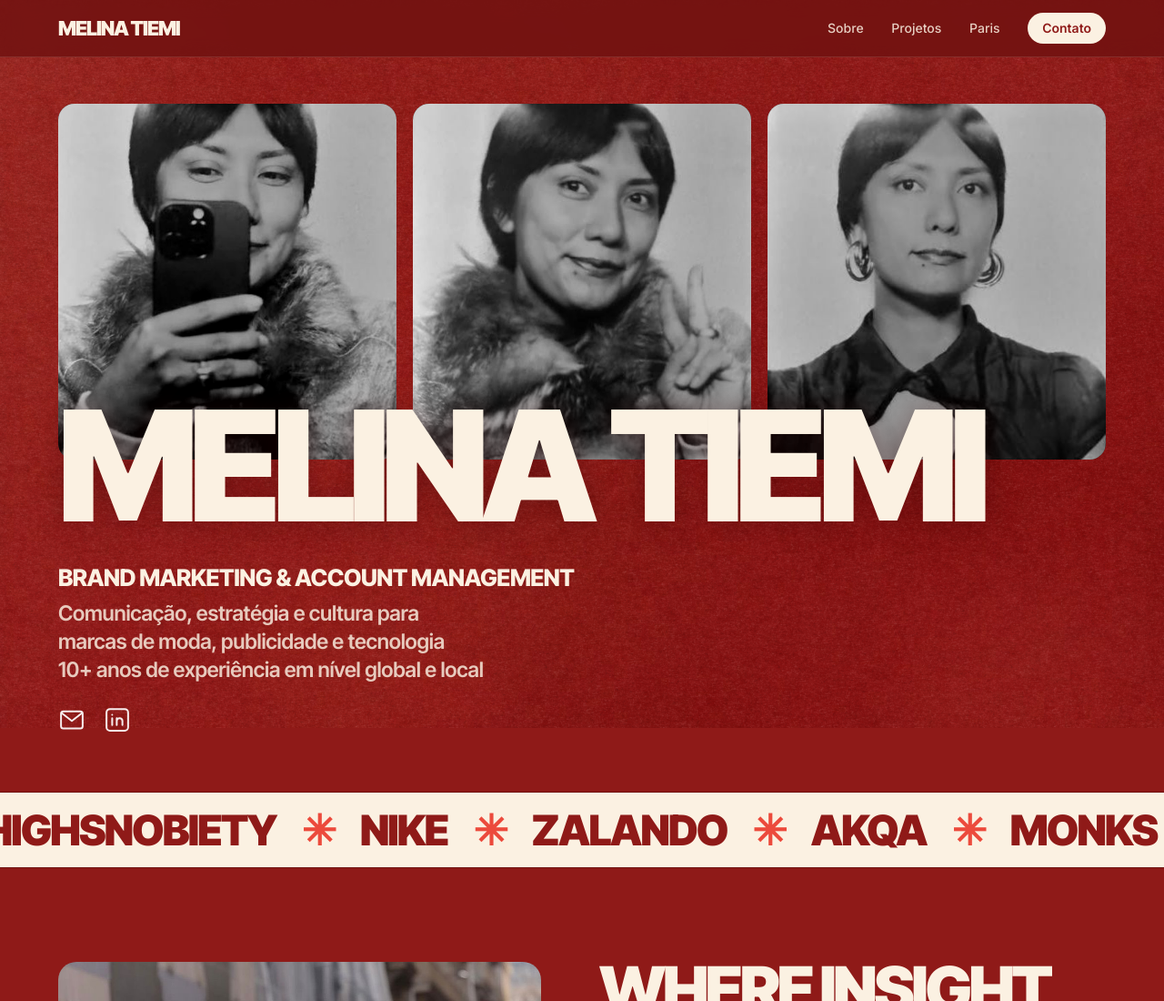
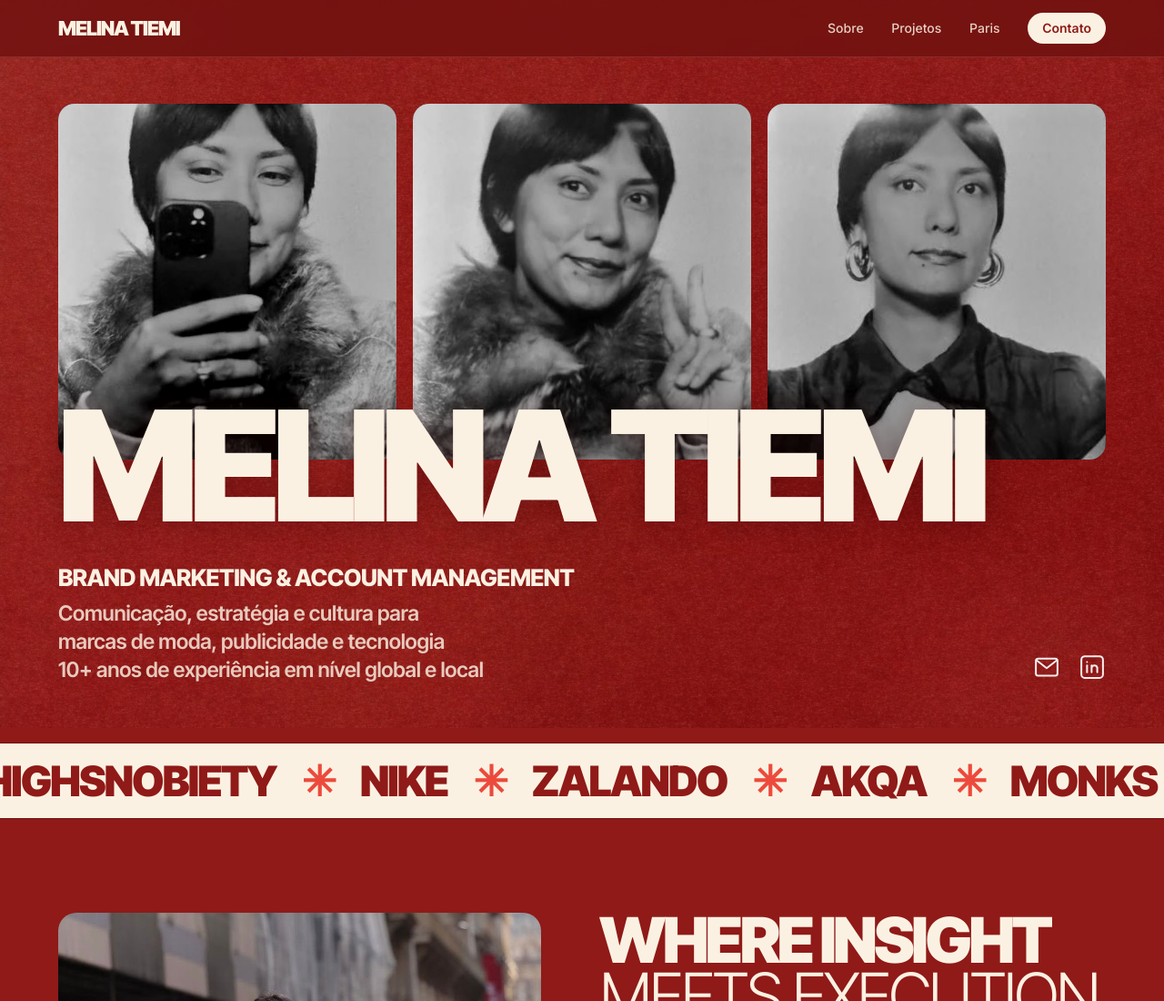
Before and after one commit to adriameira/mtiemi, a plain HTML site: page index-pt.html in a window 1280 px wide. Shown: the top 1100 px of the page at 91% size. Drawn offline with Linux system fonts and the light colour scheme.

Commit message:
Move hero social icons to the right on desktop
Co-Authored-By: Claude Opus 5.5 <noreply@anthropic.com>
Claude-Session: https://claude.ai/code/session_01RMN9JY6VXfwHkJwR7gPZwF

```diff
--- a/index-pt.html
+++ b/index-pt.html
@@ -54,7 +54,7 @@ nav{position:sticky;top:0;z-index:20;display:flex;align-items:center;justify-con
 @media(min-width:901px){.hname{font-size:clamp(56px,13.2vw,194px);white-space:nowrap}.brm{display:none}}
 .herofoot{display:grid;grid-template-columns:minmax(0,1fr);gap:32px;align-items:end;margin-top:clamp(20px,3vw,40px)}
 .role{font:800 clamp(18px,2vw,26px)/1.1 "Inter Tight",sans-serif;letter-spacing:-.02em;text-transform:uppercase;margin:0 0 10px}
-.hsocial{display:flex;justify-content:flex-start;gap:20px;margin-top:24px}.hsocial a{color:#fff;display:inline-flex;text-decoration:none;border:0;opacity:.92;transition:opacity .2s,transform .2s}.hsocial a:hover{opacity:1;transform:translateY(-2px)}.hsocial a:focus-visible{outline:2px solid #fff;outline-offset:4px;border-radius:4px}
+.hsocial{display:flex;justify-content:flex-start;gap:20px;margin-top:24px}.hsocial a{color:#fff;display:inline-flex;text-decoration:none;border:0;opacity:.92;transition:opacity .2s,transform .2s}.hsocial a:hover{opacity:1;transform:translateY(-2px)}@media(min-width:901px){.hero .herofoot{grid-template-columns:minmax(0,1fr) auto}.hsocial{margin-top:0;padding-bottom:4px}}.hsocial a:focus-visible{outline:2px solid #fff;outline-offset:4px;border-radius:4px}
 .chips{display:flex;flex-wrap:wrap;gap:8px;justify-content:flex-end}
 .chip{border:1px solid rgba(251,241,226,.5);border-radius:999px;padding:7px 14px;font-size:14px;white-space:nowrap}
 
@@ -193,10 +193,10 @@ footer{display:flex;justify-content:space-between;gap:16px;flex-wrap:wrap;paddin
       <div>
         <p class="role">Brand Marketing &amp; Account Management</p>
         <p class="lead muted" style="margin:0">Comunicação, estratégia e cultura para marcas de moda, publicidade e tecnologia<br>10+ anos de experiência em nível global e local</p>
-        <div class="hsocial">
-          <a href="mailto:mtiemiii@gmail.com" aria-label="Enviar e-mail para Melina"><svg viewBox="0 0 24 24" width="30" height="30" fill="none" stroke="currentColor" stroke-width="1.6" stroke-linecap="round" stroke-linejoin="round" aria-hidden="true"><rect x="2.5" y="4.5" width="19" height="15" rx="2"/><path d="m3 6 9 7 9-7"/></svg></a>
-          <a href="https://www.linkedin.com/in/melina-tiemi" target="_blank" rel="noopener" aria-label="LinkedIn de Melina Tiemi"><svg viewBox="0 0 24 24" width="30" height="30" fill="none" stroke="currentColor" stroke-width="1.6" stroke-linecap="round" stroke-linejoin="round" aria-hidden="true"><rect x="2.5" y="2.5" width="19" height="19" rx="3"/><path d="M7.5 10.5v6M7.5 7.5v.01M11.5 16.5v-6M11.5 13a2.5 2.5 0 0 1 5 0v3.5"/></svg></a>
-        </div>
+      </div>
+      <div class="hsocial">
+        <a href="mailto:mtiemiii@gmail.com" aria-label="Enviar e-mail para Melina"><svg viewBox="0 0 24 24" width="30" height="30" fill="none" stroke="currentColor" stroke-width="1.6" stroke-linecap="round" stroke-linejoin="round" aria-hidden="true"><rect x="2.5" y="4.5" width="19" height="15" rx="2"/><path d="m3 6 9 7 9-7"/></svg></a>
+        <a href="https://www.linkedin.com/in/melina-tiemi" target="_blank" rel="noopener" aria-label="LinkedIn de Melina Tiemi"><svg viewBox="0 0 24 24" width="30" height="30" fill="none" stroke="currentColor" stroke-width="1.6" stroke-linecap="round" stroke-linejoin="round" aria-hidden="true"><rect x="2.5" y="2.5" width="19" height="19" rx="3"/><path d="M7.5 10.5v6M7.5 7.5v.01M11.5 16.5v-6M11.5 13a2.5 2.5 0 0 1 5 0v3.5"/></svg></a>
       </div>
     </div>
   </div>
```
Also changed, not shown: index.html (+5 -5 lines).
